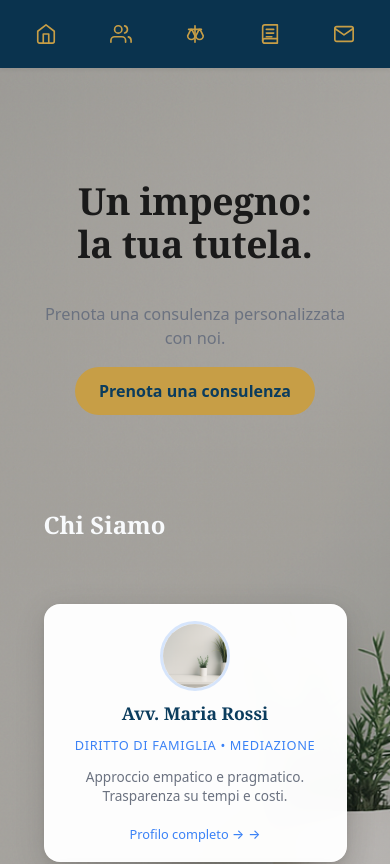
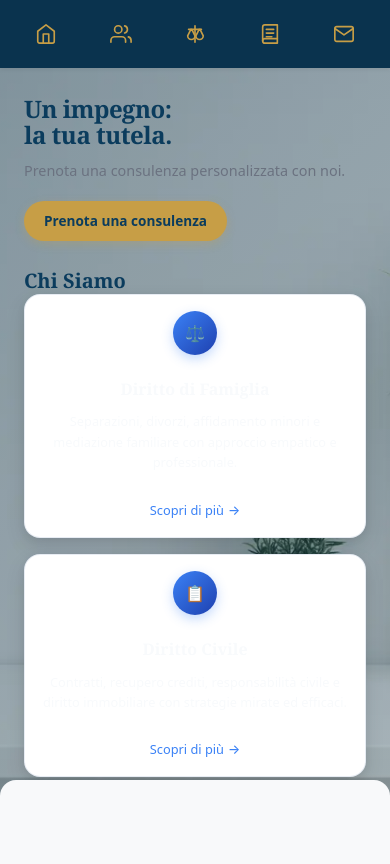
Before and after one commit to Fabio-Bianco/studio-legale, a React (Vite) app: page / in a window 390 px wide. Shown: the top 864 px of the page. Built offline with nearby package versions, Linux system fonts and the light colour scheme.

Commit message:
refactor(hero): replace PNG with optimized WEBP image and enhance layout for better responsiveness

```diff
--- a/src/components/sections/Hero.jsx
+++ b/src/components/sections/Hero.jsx
@@ -1,19 +1,15 @@
 // src/components/sections/Hero.jsx
 import React from "react";
 import "../../styles/Hero.css";
-import duoImage from "../../assets/hero_figures_final.png";
-
 /**
- * Hero component
- * - Desktop: testo centrato verticalmente rispetto all’immagine.
- * - Mobile: contenuto più compatto e CTA visibile senza scroll.
+ * Hero component con background image e effetto cascata
  */
 export default function Hero() {
   return (
     <section className="hero" aria-labelledby="hero-title">
       <div className="hero-container">
-        {/* Colonna sinistra: contenuto */}
-        <div className="hero-left">
+        {/* Contenuto principale a sinistra */}
+        <div className="hero-content">
           <h1 id="hero-title" className="hero-title">
             Un impegno:
             <br />
@@ -28,37 +24,38 @@ export default function Hero() {
             Prenota una consulenza
           </a>
 
-          {/* Sezione Chi Siamo integrata nell'hero */}
+          {/* Sezione Chi Siamo con effetto cascata */}
           <div className="hero-chi-siamo">
             <h2 className="chi-siamo-title">Chi Siamo</h2>
 
-            {/* Card delle avvocatesse */}
           <div className="hero-cards">
-              <article className="hero-card" aria-labelledby="avv-rossi">
-                <figure className="hero-card-media">
-                  <img src={duoImage} alt="Avv. Maria Rossi" className="hero-avatar" />
-                </figure>
+            <article className="hero-card">
+              <div className="hero-card-media">
+                <div className="hero-card-icon">
+                  ⚖️
+                </div>
+              </div>
               <div className="hero-card-body">
-                  <h3 id="avv-rossi" className="hero-card-name">Avv. Maria Rossi</h3>
-                  <p className="hero-card-role">Diritto di Famiglia • Mediazione</p>
+                <h3 className="hero-card-name">Diritto di Famiglia</h3>
                 <p className="hero-card-text">
-                    Approccio empatico e pragmatico. Trasparenza su tempi e costi.
+                  Separazioni, divorzi, affidamento minori e mediazione familiare con approccio empatico e professionale.
                 </p>
-                  <a href="#profilo-maria" className="hero-card-link">Profilo completo →</a>
+                <a href="#famiglia" className="hero-card-link">Scopri di più</a>
               </div>
             </article>
 
-              <article className="hero-card" aria-labelledby="avv-bianchi">
-                <figure className="hero-card-media">
-                  <img src={duoImage} alt="Avv. Laura Bianchi" className="hero-avatar" />
-                </figure>
+            <article className="hero-card">
+              <div className="hero-card-media">
+                <div className="hero-card-icon">
+                  📋
+                </div>
+              </div>
               <div className="hero-card-body">
-                  <h3 id="avv-bianchi" className="hero-card-name">Avv. Laura Bianchi</h3>
-                  <p className="hero-card-role">Civile • Recupero Crediti</p>
+                <h3 className="hero-card-name">Diritto Civile</h3>
                 <p className="hero-card-text">
-                    Strategia rapida e mirata. Preventivi chiari e aggiornamenti puntuali.
+                  Contratti, recupero crediti, responsabilità civile e diritto immobiliare con strategie mirate ed efficaci.
                 </p>
-                  <a href="#profilo-laura" className="hero-card-link">Profilo completo →</a>
+                <a href="#civile" className="hero-card-link">Scopri di più</a>
               </div>
             </article>
           </div>
--- a/src/styles/Hero.css
+++ b/src/styles/Hero.css
@@ -4,61 +4,92 @@
    HERO SECTION — sfondo e layout
    ============================== */
 .hero {
-    width: 100%;
-   min-height: 120vh; /* Altezza maggiore per overlap */
-  padding-block: clamp(3rem, 6vw, 7rem);
+  width: 100%;
+  min-height: 20vh; /* Altezza ancora più ridotta */
+  padding-block: clamp(0.75rem, 1.5vw, 1.5rem);
+
+  /* Background con overlay più leggero */
   background:
-    linear-gradient(rgba(0, 0, 0, 0.25), rgba(0, 0, 0, 0.25)),
-    url("../assets/hero_figures_final.png");
+    linear-gradient(135deg, rgba(11, 60, 93, 0.4) 0%, rgba(11, 60, 93, 0.3) 100%),
+    url('../assets/hero_figures_final.webp');
+  background-size: cover;
   background-position: center;
-  background-size: cover;
-   background-repeat: no-repeat;
+  background-repeat: no-repeat;
+
+  position: relative;
+  z-index: 1;
   color: var(--color-on-dark);
-  overflow: visible; /* Permetti overflow per le card */
+  overflow: visible;
 }
 
+/* IMMAGINE CSS CONGELATO - Da sistemare in futuro
+.hero-image-wrapper {
+  position: absolute;
+  inset: 0;
+  z-index: 0;
+  overflow: hidden;
+}
+
+.hero-bg-image {
+  width: 100%;
+  height: 100%;
+  object-fit: cover;
+  opacity: 0.75;
+  filter: brightness(0.8);
+}
+*/
+
 .hero-container {
-  max-width: 1240px;
+  max-width: 1200px;
   margin: 0 auto;
   display: flex;
-  align-items: flex-start; /* Allineamento in alto */
-  justify-content: space-between;
+  flex-direction: row;
+  align-items: flex-start;
+  justify-content: flex-start;
   gap: var(--space-6);
   padding-inline: var(--space-4);
-  padding-top: var(--space-8); /* Spingere contenuto più in basso */
+  padding-block: var(--space-2);
+  position: relative;
+  z-index: 2;
+  min-height: inherit;
 }
 
 /* ==============================
    Colonna sinistra (testo + CTA + Chi Siamo)
    ============================== */
-.hero-left {
-  flex: 1;
+.hero-content {
   display: flex;
   flex-direction: column;
-  gap: var(--space-3);
+  align-items: flex-start;
+  gap: var(--space-2);
+  max-width: 500px;
+  flex: 1;
 }
 
 .hero-title {
-  font-family: var(--font-display, Georgia, serif);
+  font-family: var(--font-display);
   font-weight: 700;
-  font-size: clamp(2.25rem, 3vw + 1.6rem, 3.5rem);
-  line-height: 1.15;
-  color: #1a1a1a;
+  font-size: clamp(1.75rem, 2.5vw + 1rem, 2.5rem);
+  line-height: 1.1;
+  color: var(--color-primary);
   margin: 0;
-  margin-bottom: 20px;
+  text-align: left;
+  letter-spacing: -0.02em;
 }
 
 .hero-tagline {
-  font-size: var(--fs-body);
+  font-size: clamp(0.9rem, 1vw + 0.7rem, 1rem);
   color: var(--color-muted);
   margin: 0;
+  text-align: left;
+  max-width: 400px;
+  line-height: 1.4;
 }
 
 /* ==============================
    CTA Button
    ============================== */
 .hero-button {
-  align-self: flex-start;
   display: inline-flex;
   align-items: center;
   justify-content: center;
@@ -66,86 +97,104 @@
   background: var(--color-accent);
   color: var(--color-primary);
   font-weight: 600;
+  font-size: 0.9rem;
   border-radius: var(--radius-pill);
   text-decoration: none;
-  transition: background 0.2s ease, transform 0.2s ease;
+  transition: all 0.3s ease;
+  box-shadow: 0 3px 10px rgba(199, 158, 70, 0.3);
+  margin-top: var(--space-1);
+  align-self: flex-start;
 }
 
 .hero-button:hover {
   background: var(--color-accent-hover);
   transform: translateY(-2px);
+  box-shadow: 0 6px 20px rgba(199, 158, 70, 0.5);
 }
 
 /* ==============================
-   Colonna destra (immagine)
+   Immagine ora come background cover
    ============================== */
 .hero-right {
-  flex: 1;
-  display: flex;
-  justify-content: flex-end;
+  display: none; /* Non più necessaria, immagine nel background */
 }
 
 .hero-photo {
-  width: 100%;
-  max-width: 500px;
-  height: auto;
-  object-fit: cover;
-  border-radius: 0;
-  box-shadow: none;
+  display: none; /* Non più necessaria, immagine nel background */
 }
 
 /* ==============================
    CHI SIAMO integrato nell'Hero
    ============================== */
 .hero-chi-siamo {
-  margin-top: var(--space-12); /* Maggiore distanza per spingere più in basso */
+  margin-top: var(--space-4);
+  width: 100%;
+  max-width: 600px;
 }
 
 .chi-siamo-title {
   font-family: var(--font-display);
   font-weight: 700;
-  font-size: clamp(1.5rem, 2vw + 1rem, 2rem);
-  color: var(--color-on-dark);
-  margin-bottom: var(--space-4);
+  font-size: clamp(1.25rem, 1.5vw + 0.5rem, 1.5rem);
+  color: var(--color-primary);
+  margin-bottom: var(--space-3);
+  text-align: left;
 }
 
 .hero-cards {
   display: grid;
   grid-template-columns: 1fr 1fr;
   gap: var(--space-4);
-  max-width: 600px; /* Card più larghe */
-  transform: translateY(150px); /* Le card scendono nel main */
+  width: 100%;
+  max-width: 600px;
+  transform: translateY(-40px); /* Effetto cascata NEGATIVO per overlap */
   position: relative;
-  z-index: 10; /* Sopra il main */
+  z-index: 10;
 }
 
 .hero-card {
-  background: rgba(255, 255, 255, 0.98);
-  backdrop-filter: blur(12px);
-  border: 1px solid rgba(255, 255, 255, 0.3);
+  background: #ffffff;
+  border: 1px solid rgba(226, 232, 240, 0.8);
   border-radius: 16px;
-  padding: var(--space-4); /* Padding maggiore */
+  padding: var(--space-4);
+  text-align: center;
   box-shadow:
-    0 8px 32px rgba(0, 0, 0, 0.12),
-    0 2px 8px rgba(0, 0, 0, 0.08);
-  transition: transform 0.3s ease, box-shadow 0.3s ease;
+    0 8px 20px rgba(0, 0, 0, 0.1),
+    0 3px 8px rgba(0, 0, 0, 0.05);
+  transition: all 0.3s ease;
+  position: relative;
+  z-index: 20;
 }
 
 .hero-card:hover {
-  transform: translateY(-50px);
+  transform: translateY(-8px);
   box-shadow:
-    0 12px 40px rgba(0, 0, 0, 0.15),
-    0 4px 12px rgba(0, 0, 0, 0.1);
+    0 20px 40px rgba(0, 0, 0, 0.12),
+    0 8px 16px rgba(0, 0, 0, 0.06);
 }
 
 .hero-card-media {
   text-align: center;
-  margin-bottom: var(--space-2);
+  margin-bottom: var(--space-4);
+}
+
+.hero-card-icon {
+  width: 64px;
+  height: 64px;
+  margin: 0 auto;
+  background: linear-gradient(135deg, #3b82f6 0%, #1e40af 100%);
+  border-radius: 50%;
+  display: flex;
+  align-items: center;
+  justify-content: center;
+  color: white;
+  font-size: 24px;
+  box-shadow: 0 4px 12px rgba(59, 130, 246, 0.3);
 }
 
 .hero-avatar {
-  width: 80px; /* Avatar più grandi */
-  height: 80px;
+  width: 64px;
+  height: 64px;
   border-radius: 50%;
   object-fit: cover;
   border: 3px solid rgba(59, 130, 246, 0.2);
@@ -157,26 +206,27 @@
 
 .hero-card-name {
   font-family: var(--font-display);
-  font-weight: 600;
-  font-size: 1.1rem; /* Font più grande */
-  color: var(--color-primary);
+  font-weight: 700;
+  font-size: 1.375rem;
+  color: var(--color-gray-900);
   margin-bottom: var(--space-2);
+  line-height: 1.3;
 }
 
 .hero-card-role {
-  font-weight: 500;
-  font-size: 0.8rem; /* Font più grande */
+  font-weight: 600;
+  font-size: 0.875rem;
   color: #3b82f6;
   text-transform: uppercase;
   letter-spacing: 0.05em;
-  margin-bottom: var(--space-2);
+  margin-bottom: var(--space-3);
 }
 
 .hero-card-text {
-  font-size: 0.85rem; /* Font più grande */
-  color: var(--color-muted);
-  line-height: 1.4;
-  margin-bottom: var(--space-3);
+  font-size: 1rem;
+  color: var(--color-gray-600);
+  line-height: 1.6;
+  margin-bottom: var(--space-4);
 }
 
 .hero-card-link {
@@ -198,68 +248,69 @@
    ============================== */
 @media (max-width: 1024px) {
   .hero {
-    padding-block: clamp(2rem, 4vw, 3rem);
+    min-height: 18vh; /* Ancora più piccolo su tablet */
+    padding-block: clamp(0.75rem, 1.5vw, 1rem);
   }
 
   .hero-container {
     flex-direction: column;
-    text-align: center;
-    max-width: 90%;
-    margin-inline: auto;
-  }
-
-  .hero-left {
-    order: 1;
-    align-items: center;
-    margin-bottom: var(--space-4);
-  }
-
-  /* Nascondi immagine su mobile */
-  .hero-right {
-    display: none;
-  }
-
-  .hero-button {
-    align-self: center;
-  }
-
-  .hero-chi-siamo {
-    margin-top: var(--space-8); /* Aumentato anche su tablet */
-    align-self: stretch;
-  }
-
-  .chi-siamo-title {
-    text-align: left;
+    align-items: flex-start;
   }
 
   .hero-cards {
     max-width: none;
-    transform: translateY(60px); /* Ridotto su tablet */
+    transform: translateY(-20px); /* Overlap negativo ridotto su tablet */
   }
 }
 
 @media (max-width: 768px) {
   .hero {
-    min-height: 100vh; /* Altezza normale su mobile */
+    min-height: 22vh;
+    padding: var(--space-3) 0;
+  }
+
+  .hero-title {
+    font-size: clamp(1.5rem, 3.5vw, 2rem);
+  }
+
+  .hero-tagline {
+    font-size: 0.9rem;
+  }
+
+  .hero-button {
+    padding: 0.6rem 1.25rem;
+    font-size: 0.85rem;
+  }
+
+  .hero-chi-siamo {
+    margin-top: var(--space-3);
+  }
+
+  .chi-siamo-title {
+    font-size: 1.25rem;
   }
 
   .hero-cards {
     grid-template-columns: 1fr;
     gap: var(--space-3);
-    transform: translateY(40px); /* Ridotto su mobile */
+    transform: translateY(-15px); /* Overlap negativo su mobile */
   }
 
   .hero-card {
     padding: var(--space-3);
   }
 
-  .hero-avatar {
-    width: 70px;
-    height: 70px;
+  .hero-card-icon {
+    width: 44px;
+    height: 44px;
+    font-size: 16px;
   }
 
-  .main-section {
-    padding-top: calc(var(--space-6) + 60px); /* Ridotto su mobile */
-    margin-top: -30px;
+  .hero-card-name {
+    font-size: 1rem;
+  }
+
+  .hero-card-text {
+    font-size: 0.8rem;
   }
 }
```
Also changed, not shown: src/styles/Main.css (+13 -2 lines), src/assets/hero_figures_final.png (deleted), src/assets/hero_figures_final.webp (added). Lines whose indentation alone changed are shown as unchanged.
